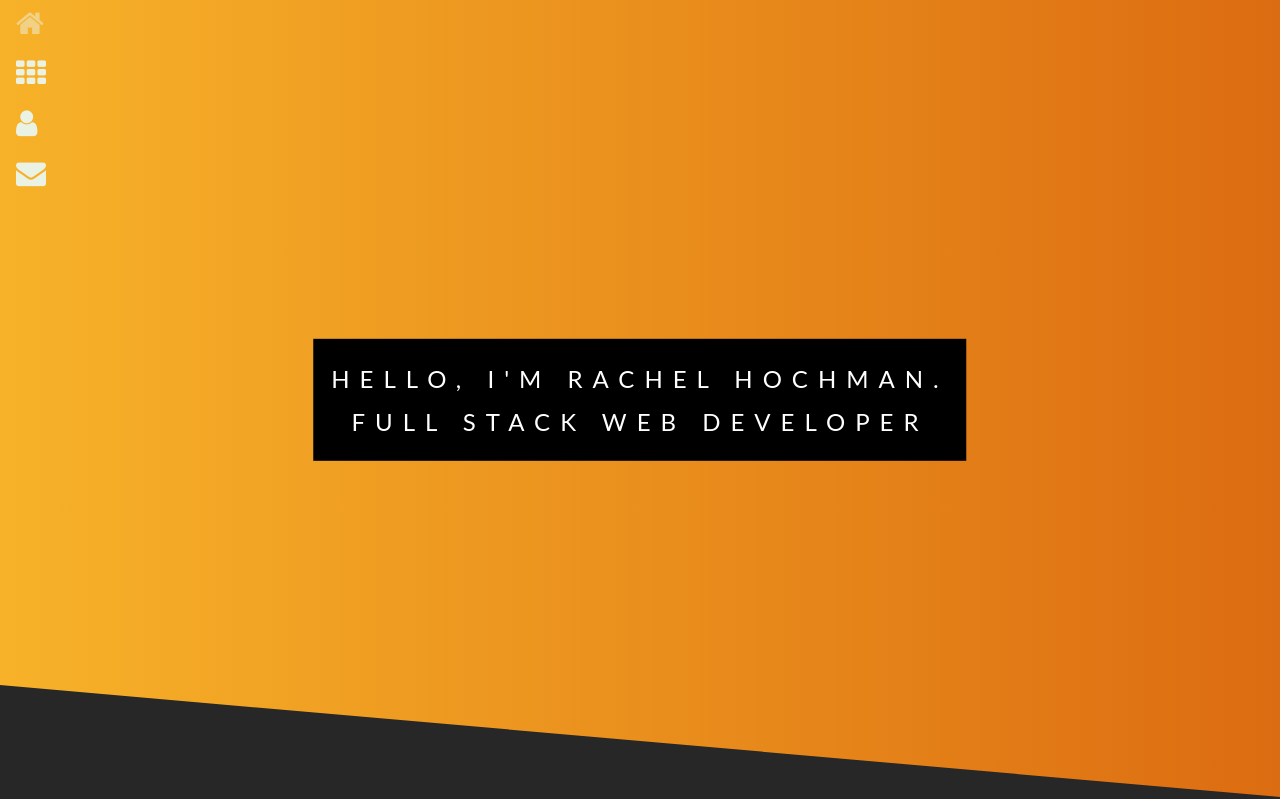
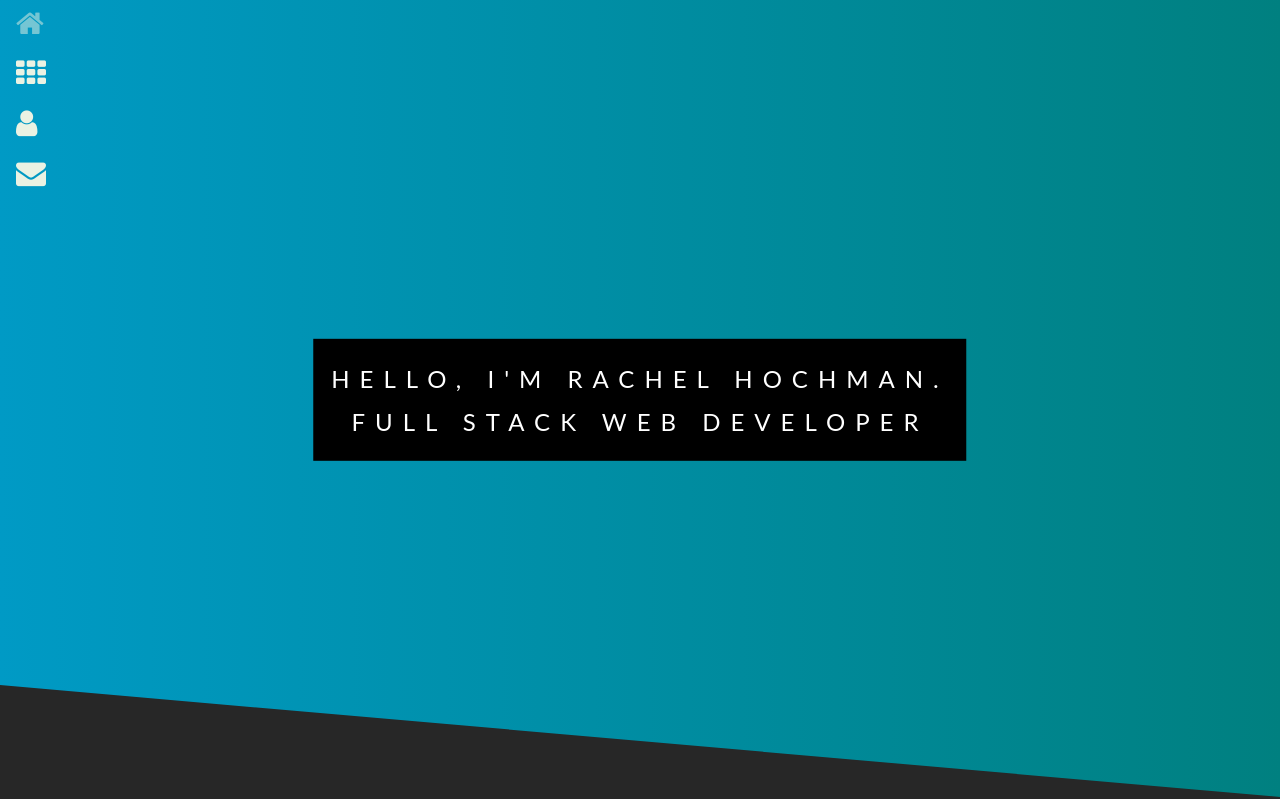
Before and after one commit to RachelCodes42/rachel.hochman.portfolio, a website: page index.html in a window 1280 px wide. Shown: the top 799 px of the page. Drawn offline with nearby package versions, Linux system fonts and the light colour scheme; some packages are replaced by stand-ins of ours.

Commit message:
css styling

```diff
--- a/css/style.css
+++ b/css/style.css
@@ -13,7 +13,7 @@ html {
   height: 100%;
   color: #272727;
   line-height: 1.8;
-  background: linear-gradient(to right, #f7b229, #dc6c11);
+  background: linear-gradient(to right, #009ac5, #008080);
   background-size: cover; }
 
 @keyframes fadein {
```
